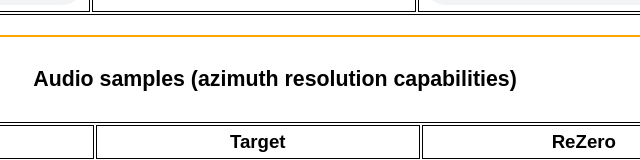
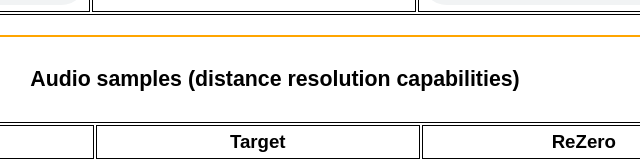
Before and after one commit to xiangzhou99/spatial-cues-demo, a plain HTML site: page index.html in a window 1280 px wide. Shown: the part 3835-3995 px from the top of the page, 365-1005 px from the left. Drawn offline with Linux system fonts and the light colour scheme.

Commit message:
Add files via upload
Modified some errors in html.

```diff
--- a/index.html
+++ b/index.html
@@ -229,7 +229,7 @@
                 </section>
 
                 <section class="content">
-                    <div class="dataset-name"> Audio samples (azimuth resolution capabilities)</div>
+                    <div class="dataset-name"> Audio samples (distance resolution capabilities)</div>
                     <div class="demo">
                     <table style="width: 800px; max-width: 100%; border: 1px solid black;">
                         <tr>
```
